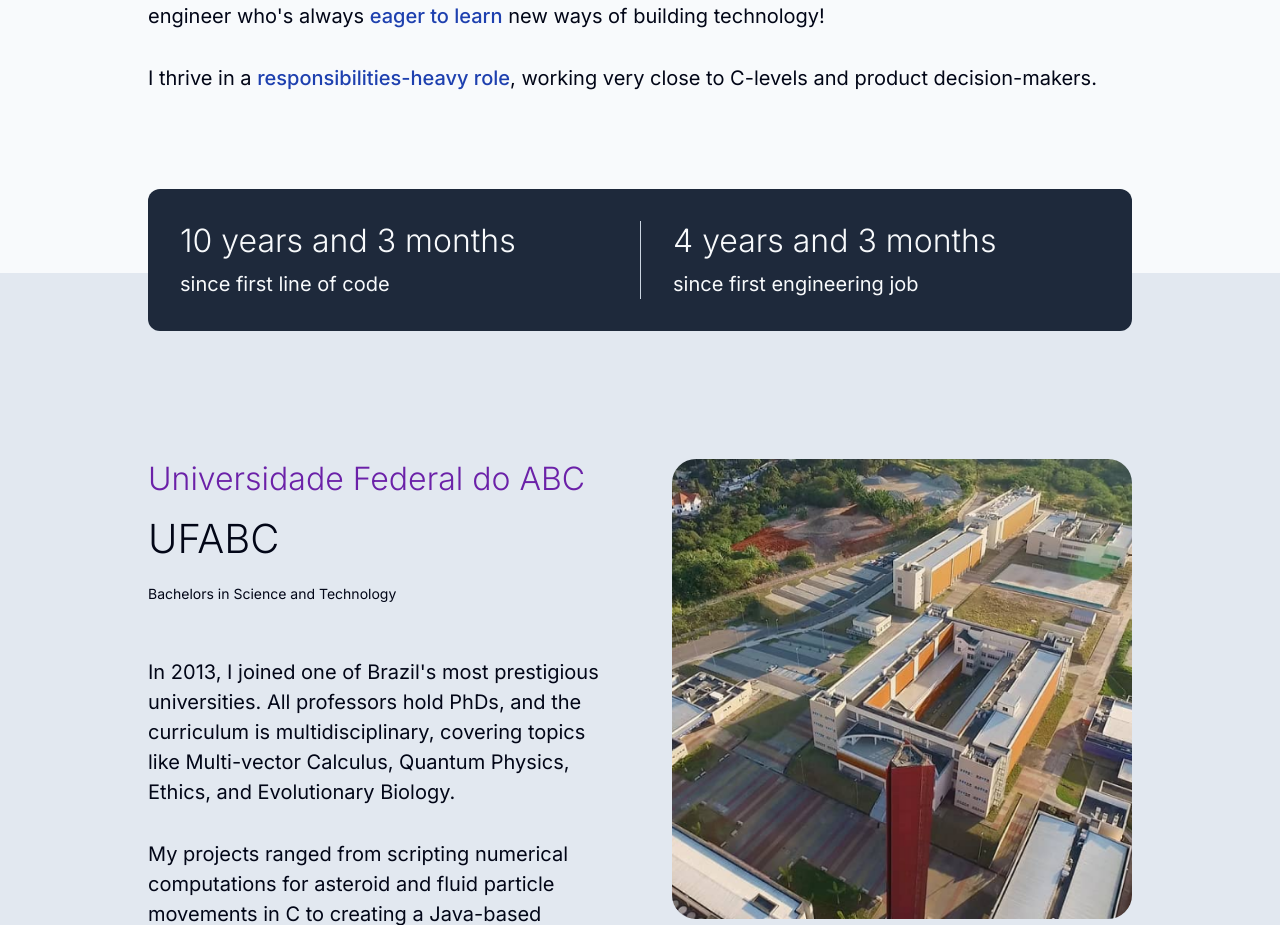
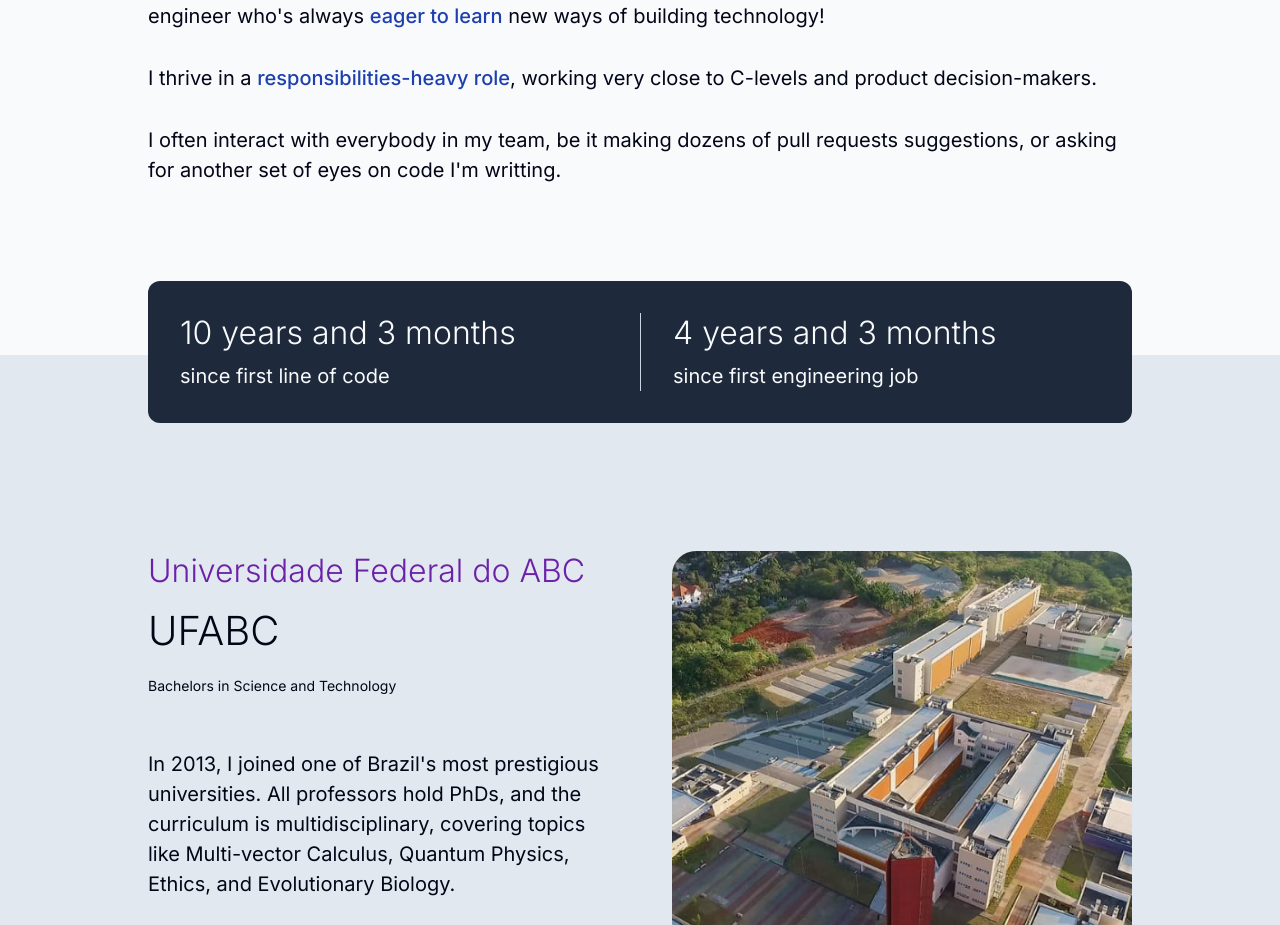
Before and after one commit to gustavoiha/gustavoiha-website, a Next.js app: page / in a window 1280 px wide. Shown: the part 2962-3887 px from the top of the page. Built offline with nearby package versions, Linux system fonts and the light colour scheme.

Commit message:
feat: increment strengths

```diff
--- a/app/_components/section-strengths.tsx
+++ b/app/_components/section-strengths.tsx
@@ -14,6 +14,10 @@
         <p className="text-p1 text-slate-950 mt-8">
           I thrive in a <span className="text-blue-800 font-medium">responsibilities-heavy role</span>,
           working very close to C-levels and product decision-makers.
+        </p>
+
+        <p className="text-p1 text-slate-950 mt-8">
+          I often interact with everybody in my team, be it making dozens of pull requests suggestions, or asking for another set of eyes on code I'm writting.
         </p>
 
         <div className="rounded-xl p-4 md:p-0 md:py-8 mt-24 bg-slate-800 text-slate-50 md:flex">
```
